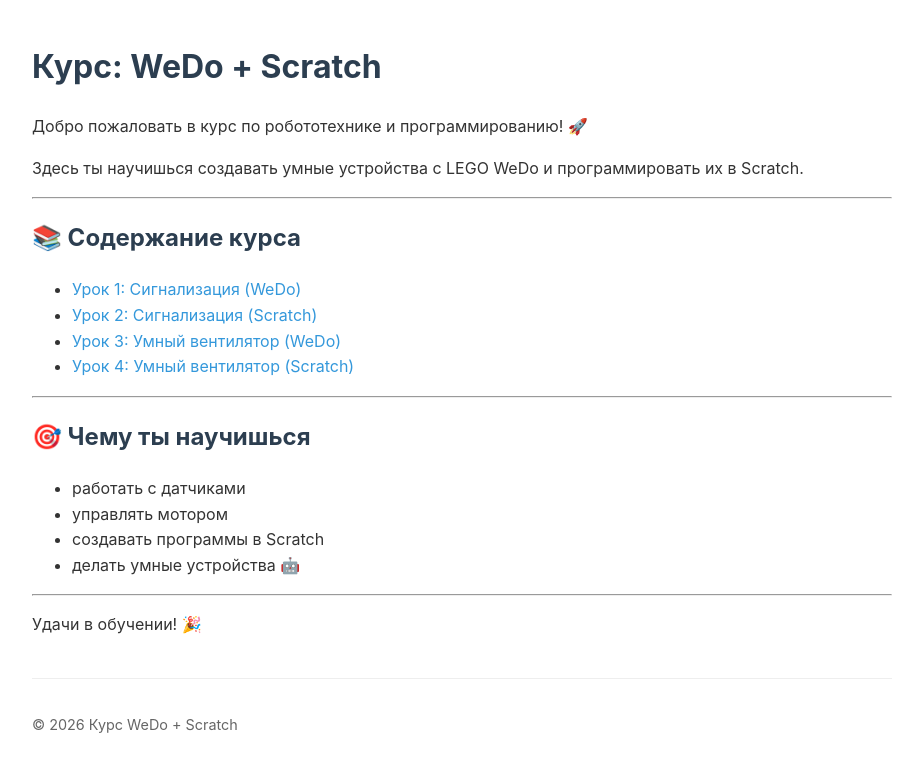
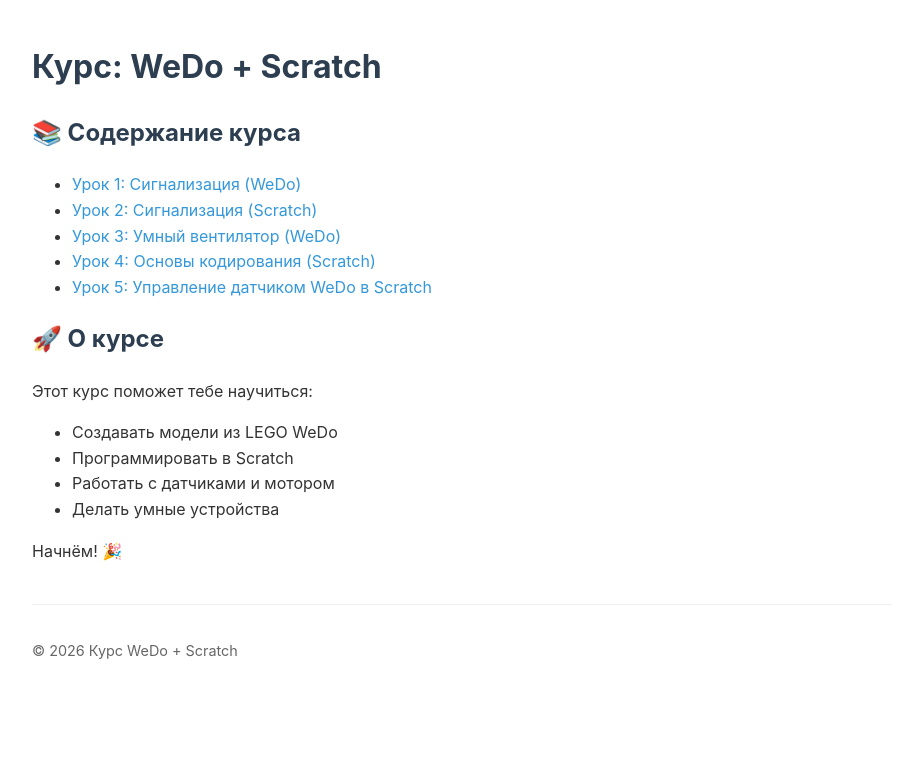
Before and after one commit to seerg0/wedo-scratch-course, a Jekyll site: the page built from index.md, in a window 1280 px wide. Shown: the top 772 px of the page, without its empty margins (178-1101 px from the left). Built offline with Jekyll 4.4.1, drawn with Linux system fonts in a browser that asks for light colours; our own code applies the rules of GitHub Pages for plain Markdown files.

Commit message:
Добавлен урок 5 и обновлен файл index.md с новыми данными - Обновлен файл index.md с добавлением нового урока.

```diff
--- a/index.md
+++ b/index.md
@@ -1,27 +1,20 @@
 # Курс: WeDo + Scratch
-
-Добро пожаловать в курс по робототехнике и программированию! 🚀
-
-Здесь ты научишься создавать умные устройства с LEGO WeDo и программировать их в Scratch.
-
----
 
 ## 📚 Содержание курса
 
-- [Урок 1: Сигнализация (WeDo)](lessons/1_сигнализация_wedo.md)
-- [Урок 2: Сигнализация (Scratch)](lessons/2_сигнализация_scratch.md)
+- [Урок 1: Сигнализация (WeDo)](lessons/1_wedo_signalizaciya.md)
+- [Урок 2: Сигнализация (Scratch)](lessons/2_scratch_signalizaciya.md)
 - [Урок 3: Умный вентилятор (WeDo)](lessons/3_wedo_umnyy_ventilyator.md)
-- [Урок 4: Умный вентилятор (Scratch)](lessons/4_scratch_umnyy_ventilyator.md)
+- [Урок 4: Основы кодирования (Scratch)](lessons/4_scratch_kodirovanie.md)
+- [Урок 5: Управление датчиком WeDo в Scratch](lessons/5_scratch_wedo_upravlenie_datchikami.md)
 
----
+## 🚀 О курсе
 
-## 🎯 Чему ты научишься
+Этот курс поможет тебе научиться:
 
-- работать с датчиками
-- управлять мотором
-- создавать программы в Scratch
-- делать умные устройства 🤖
+- Создавать модели из LEGO WeDo
+- Программировать в Scratch
+- Работать с датчиками и мотором
+- Делать умные устройства
 
----
-
-Удачи в обучении! 🎉
+Начнём! 🎉
```
